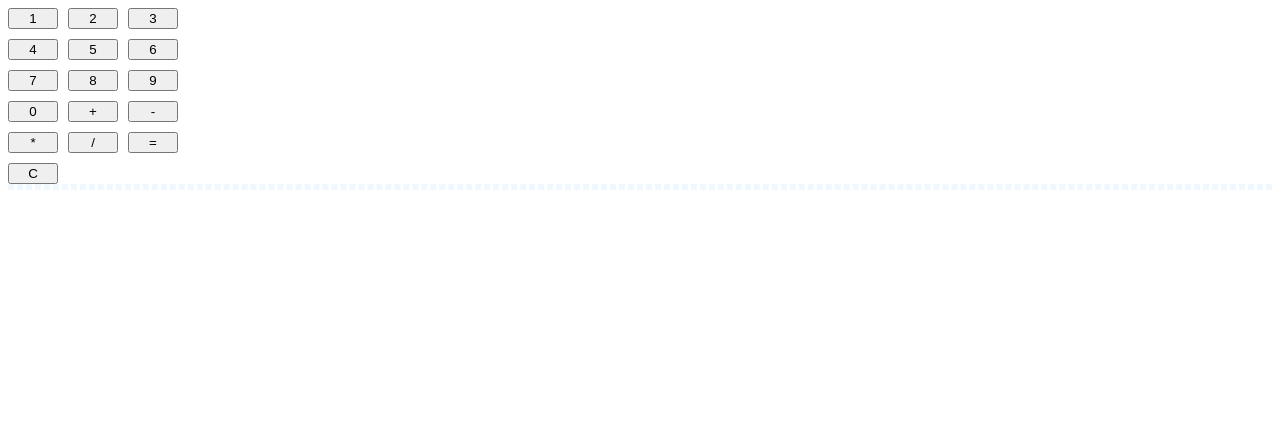
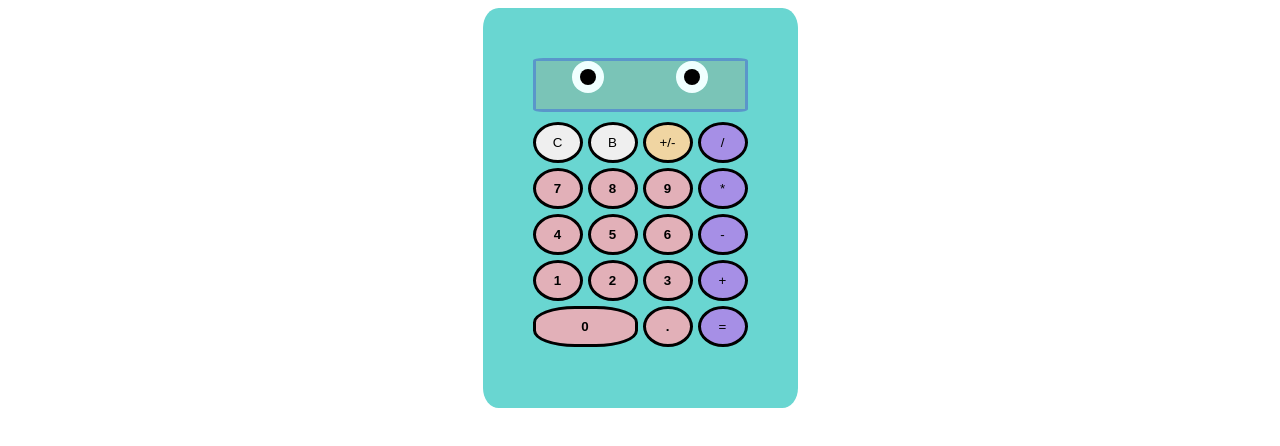
Before and after one commit to CyberRomeCat/project-calculator, a plain HTML site: page index.html in a window 1280 px wide. Drawn offline with Linux system fonts and the light colour scheme.

Commit message:
css update

```diff
--- a/index.html
+++ b/index.html
@@ -10,26 +10,45 @@
     <script src="script.js" defer></script>
 </head>
 <body>
+<div class="position">
+    <div class="container">
+          <div id="display">
+            <div class="eye-container">
+              <div class="eye">
+                <div class="circle"></div>
+              </div>
+              <div class="eye">
+                <div class="circle"></div>
+              </div>
+            </div>
+          </div>
+
       <div class="all-numbers">
+          <button id="reset">C</button>
+          <button class="backspace">B</button>
+          <button id="pos-neg">+/-</button>
+          <button class="op">/</button>
+          <button class="num">7</button>
+          <button class="num">8</button>
+          <button class="num">9</button>
+          <button class="op">*</button>
+          <button class="num">4</button>
+          <button class="num">5</button>
+          <button class="num">6</button>
+          <button class="op">-</button>
           <button class="num">1</button>
           <button class="num">2</button>
           <button class="num">3</button>
-        <button class="num">4</button>
-        <button class="num">5</button>
-        <button class="num">6</button>
-        <button class="num">7</button>
-        <button class="num">8</button>
-        <button class="num">9</button>
-        <button class="num">0</button>
           <button class="op">+</button>
-        <button class="op">-</button>
-        <button class="op">*</button>
-        <button class="op">/</button>
+          <button class="num" id="zero">0</button>
+          <button class="num">.</button>
           <button class="equal">=</button>
-        <button id="reset">C</button>
+      </div>
+    </div>
   </div>
 
-    <div id="display"></div>
+
+
 
 </body>
 </html>
--- a/script.js
+++ b/script.js
@@ -13,7 +13,6 @@ resetBtn.addEventListener('click',() => {
     display.innerText = num;
 });
 eqBtn.addEventListener('click',() => {
-
         inputNum = operate(operator,inputNum,num);
         display.innerText = inputNum;
         num = '';
--- a/style.css
+++ b/style.css
@@ -1,10 +1,80 @@
+.container {
+    display: inline-flex;
+    flex-direction: column;
+    background-color: rgb(105, 214, 209);
+    padding: 50px;
+    gap: 10px;
+    border-radius: 5%;
+    height: 300px;
+}
+
+.eye-container {
+    display: flex;
+    justify-content: space-around;
+}
+
+.eye {
+    height: 2rem;
+    width: 2rem;
+    background-color: azure;
+    border-radius: 50%;
+    display: flex;
+    justify-content: center;
+    align-items: center;
+}
+
+.circle {
+    height: 1rem;
+    width: 1rem;
+    background-color: black;
+    border-radius: 50%;
+}
+
 #display {
-    border-style: dashed;
-    border-color: aliceblue;
+    border-style: solid;
+    border-color: rgb(90, 150, 202);
+    height: 3rem;
+    border-radius: 5%;
+    background-color: rgb(122, 196, 183);
 }
 
 .all-numbers {
     display: grid;
-    grid-template-columns: repeat(3,50px);
-    gap: 10px;
+    grid-template-columns: repeat(4,50px);
+    gap: 5px;
 }
+
+#zero {
+    grid-column: span 2;
+    border-radius: 40%;
+}
+
+button {
+    border-radius: 50%;
+    padding: 10px;
+    border-style: solid;
+    border-width: 3.5px;
+}
+
+.position {
+    display: flex;
+    justify-content: center;
+    align-items: center;
+}
+
+.num {
+    background-color: rgb(226, 176, 184);
+    font-weight: bold;
+}
+
+.op  {
+background-color: rgb(166, 143, 230);
+}
+
+.equal {
+background-color: rgb(166, 143, 230)
+}
+
+#pos-neg {
+    background-color: rgb(240, 213, 162)
+}
```
Lines whose indentation alone changed are shown as unchanged.
